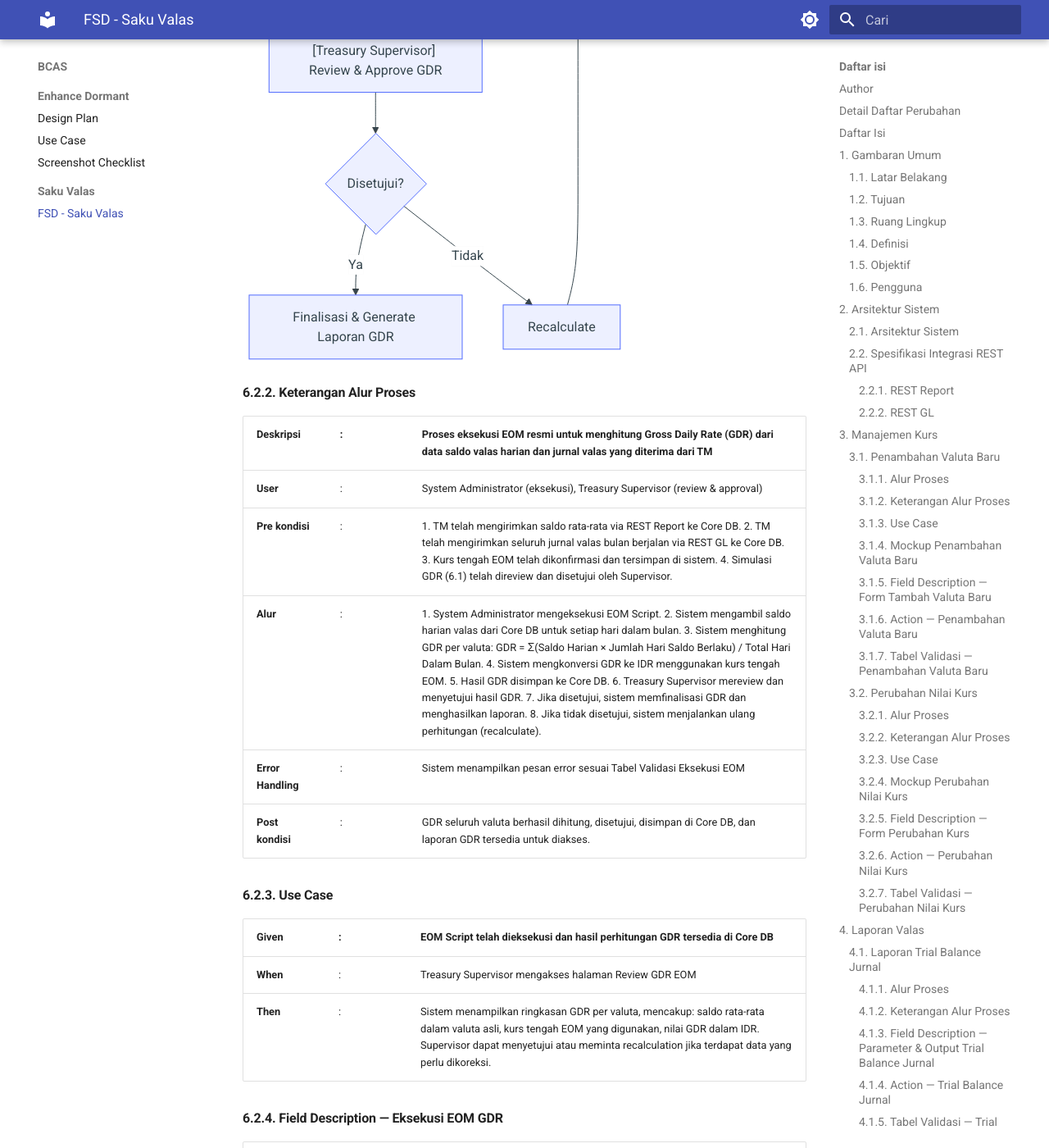
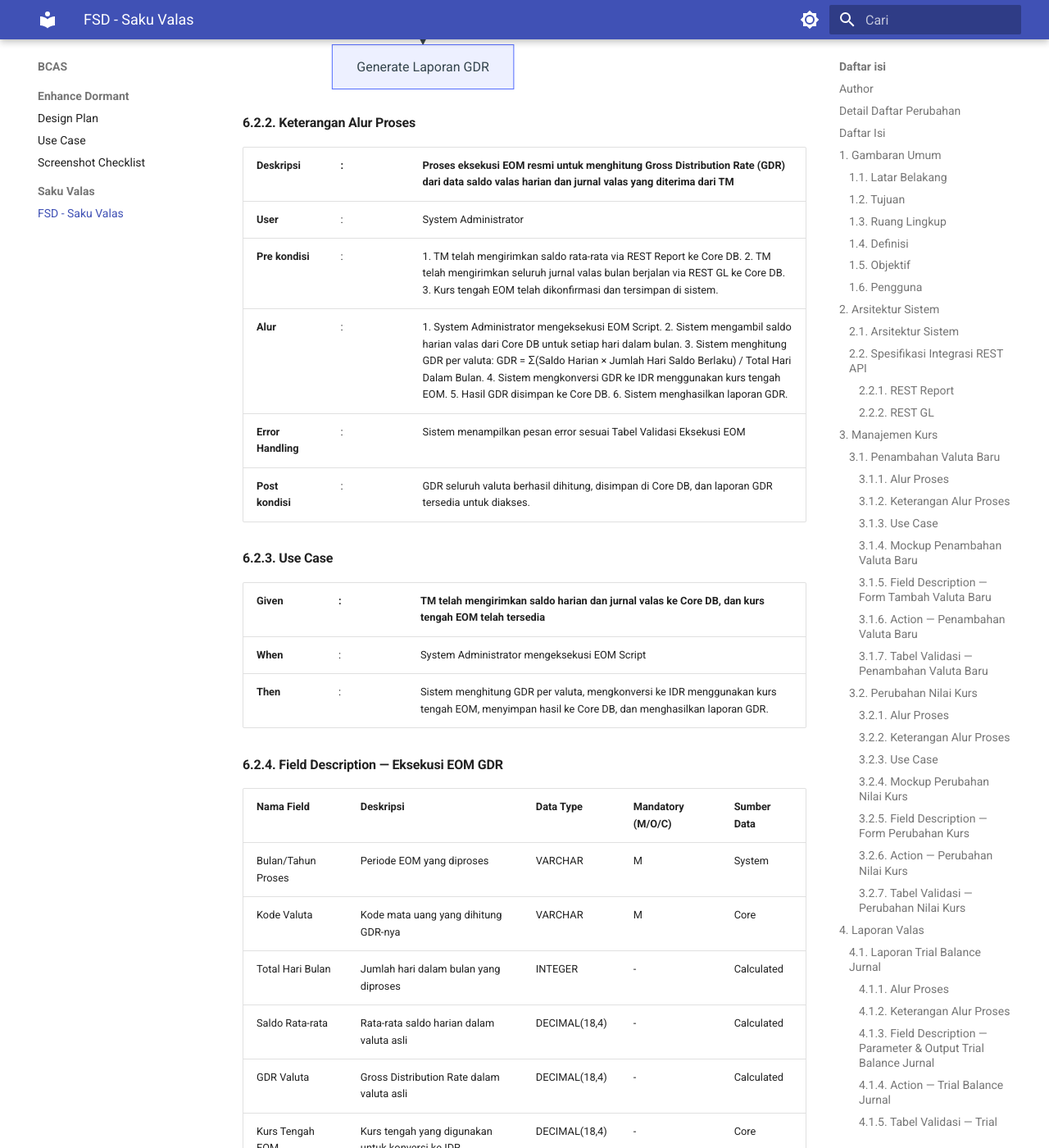
Before and after one commit to wisnu/ibank-docs, an MkDocs documentation site: the page built from docs/bcas/saku_valas/fsd_sakuvalas.md, in a window 1280 px wide and 1400 px high, scrolled down 30353 px. Shown: the whole window at 82% size. Built offline with MkDocs 1.6.1 and Material for MkDocs 9.7.7, drawn with Linux system fonts in a browser that asks for light colours; some of the changed text lies outside the part shown.

Commit message:
docs: update terminology from "Gross Daily Rate" to "Gross Distribution Rate" and refine EOM process descriptions in FSD Saku Valas

````diff
--- a/docs/bcas/saku_valas/fsd_sakuvalas.md
+++ b/docs/bcas/saku_valas/fsd_sakuvalas.md
@@ -71,7 +71,7 @@ Ruko Surapati Core C-7 Bandung
 
 ### 1.1. Latar Belakang
 
-Dalam rangka mendukung pertumbuhan layanan perbankan syariah berbasis valuta asing, BCA Syariah (BCAS) menggunakan **Tought Machine (TM)** sebagai sistem utama yang menjalankan fitur Saku Valas. Pengembangan ini mencakup penguatan integrasi antara TM dengan sistem Core Banking BCAS (CBS), sehingga data jurnal valas serta saldo harian dan saldo rata-rata valas yang dihasilkan TM dapat diterima, diolah, dan dilaporkan secara akurat di sisi Core Banking. Cakupan pengembangan meliputi pengelolaan kurs valuta asing, penyediaan laporan valas yang komprehensif, verifikasi saldo buku besar (LBV), serta proses End of Month (EOM) untuk penghitungan Gross Daily Rate (GDR). Pengembangan ini bertujuan untuk meningkatkan efisiensi operasional, akurasi data valas, serta kepatuhan terhadap regulasi pelaporan keuangan yang berlaku.
+Dalam rangka mendukung pertumbuhan layanan perbankan syariah berbasis valuta asing, BCA Syariah (BCAS) menggunakan **Tought Machine (TM)** sebagai sistem utama yang menjalankan fitur Saku Valas. Pengembangan ini mencakup penguatan integrasi antara TM dengan sistem Core Banking BCAS (CBS), sehingga data jurnal valas serta saldo harian dan saldo rata-rata valas yang dihasilkan TM dapat diterima, diolah, dan dilaporkan secara akurat di sisi Core Banking. Cakupan pengembangan meliputi pengelolaan kurs valuta asing, penyediaan laporan valas yang komprehensif, verifikasi saldo buku besar (LBV), serta proses End of Month (EOM) untuk penghitungan Gross Distribution Rate (GDR). Pengembangan ini bertujuan untuk meningkatkan efisiensi operasional, akurasi data valas, serta kepatuhan terhadap regulasi pelaporan keuangan yang berlaku.
 
 ### 1.2. Tujuan
 
@@ -97,7 +97,7 @@ Berikut adalah definisi dari beberapa istilah yang ada pada proses Saku Valas:
 
 - **Valas (Valuta Asing):** Mata uang asing selain Rupiah yang digunakan dalam transaksi perbankan internasional.
 - **Kurs:** Nilai tukar suatu mata uang terhadap mata uang lainnya (umumnya terhadap IDR).
-- **GDR (Gross Daily Rate):** Nilai rata-rata kotor harian yang dihitung dari saldo valas selama periode tertentu.
+- **GDR (Gross Distribution Rate):** Nilai rata-rata kotor harian yang dihitung dari saldo valas selama periode tertentu.
 - **TM (Tought Machine):** Sistem utama (core banking) tempat fitur Saku Valas berjalan. TM mengirimkan jurnal valas, saldo harian, dan saldo rata-rata valas ke Core Banking BCAS melalui REST API.
 - **LBV (Ledger Balance Verification):** Proses verifikasi antara saldo valas yang diterima Core Banking dari TM dengan saldo yang tercatat di Core DB BCAS.
 - **EOM (End of Month):** Proses penutupan akhir bulan yang mencakup rekalkulasi saldo, GDR, dan rekonsiliasi valas.
@@ -659,7 +659,7 @@ Berikut adalah kolom output yang ditampilkan setelah proses Hitung Simulasi:
 
 | **Case** | **Result** |
 |---|---|
-| Data saldo rata-rata dari TM belum tersedia di Core DB | "Data saldo rata-rata valas belum tersedia. Pastikan TM telah mengirimkan data melalui REST Report." |
+| Data saldo rata-rata dari TM belum tersedia untuk periode berjalan | Sistem menggunakan data saldo rata-rata terakhir yang tersedia di Core DB dan menampilkan notifikasi: "Data saldo rata-rata terbaru belum tersedia. Simulasi menggunakan data terakhir per [tanggal]." |
 | Terdapat hari dalam bulan tanpa data saldo harian | "Terdapat [N] hari tanpa data saldo. Hasil simulasi mungkin tidak akurat." |
 
 ---
@@ -677,29 +677,25 @@ flowchart TD
     B --> C["Hitung GDR per Valuta\nGDR = Σ(Saldo Harian × Jumlah Hari) / Total Hari"]
     C --> D["Konversi GDR ke IDR (kurs tengah EOM)"]
     D --> E["Simpan Hasil GDR ke Core DB"]
-    E --> F["[Treasury Supervisor] Review & Approve GDR"]
-    F --> G{"Disetujui?"}
-    G -->|Ya| H["Finalisasi & Generate Laporan GDR"]
-    G -->|Tidak| I["Recalculate"]
-    I --> A
+    E --> F["Generate Laporan GDR"]
 ```
 
 #### 6.2.2. Keterangan Alur Proses
 
-| **Deskripsi** | : | Proses eksekusi EOM resmi untuk menghitung Gross Daily Rate (GDR) dari data saldo valas harian dan jurnal valas yang diterima dari TM |
+| **Deskripsi** | : | Proses eksekusi EOM resmi untuk menghitung Gross Distribution Rate (GDR) dari data saldo valas harian dan jurnal valas yang diterima dari TM |
 |---|---|---|
-| **User** | : | System Administrator (eksekusi), Treasury Supervisor (review & approval) |
-| **Pre kondisi** | : | 1. TM telah mengirimkan saldo rata-rata via REST Report ke Core DB. 2. TM telah mengirimkan seluruh jurnal valas bulan berjalan via REST GL ke Core DB. 3. Kurs tengah EOM telah dikonfirmasi dan tersimpan di sistem. 4. Simulasi GDR (6.1) telah direview dan disetujui oleh Supervisor. |
-| **Alur** | : | 1. System Administrator mengeksekusi EOM Script. 2. Sistem mengambil saldo harian valas dari Core DB untuk setiap hari dalam bulan. 3. Sistem menghitung GDR per valuta: GDR = Σ(Saldo Harian × Jumlah Hari Saldo Berlaku) / Total Hari Dalam Bulan. 4. Sistem mengkonversi GDR ke IDR menggunakan kurs tengah EOM. 5. Hasil GDR disimpan ke Core DB. 6. Treasury Supervisor mereview dan menyetujui hasil GDR. 7. Jika disetujui, sistem memfinalisasi GDR dan menghasilkan laporan. 8. Jika tidak disetujui, sistem menjalankan ulang perhitungan (recalculate). |
+| **User** | : | System Administrator |
+| **Pre kondisi** | : | 1. TM telah mengirimkan saldo rata-rata via REST Report ke Core DB. 2. TM telah mengirimkan seluruh jurnal valas bulan berjalan via REST GL ke Core DB. 3. Kurs tengah EOM telah dikonfirmasi dan tersimpan di sistem. |
+| **Alur** | : | 1. System Administrator mengeksekusi EOM Script. 2. Sistem mengambil saldo harian valas dari Core DB untuk setiap hari dalam bulan. 3. Sistem menghitung GDR per valuta: GDR = Σ(Saldo Harian × Jumlah Hari Saldo Berlaku) / Total Hari Dalam Bulan. 4. Sistem mengkonversi GDR ke IDR menggunakan kurs tengah EOM. 5. Hasil GDR disimpan ke Core DB. 6. Sistem menghasilkan laporan GDR. |
 | **Error Handling** | : | Sistem menampilkan pesan error sesuai Tabel Validasi Eksekusi EOM |
-| **Post kondisi** | : | GDR seluruh valuta berhasil dihitung, disetujui, disimpan di Core DB, dan laporan GDR tersedia untuk diakses. |
+| **Post kondisi** | : | GDR seluruh valuta berhasil dihitung, disimpan di Core DB, dan laporan GDR tersedia untuk diakses. |
 
 #### 6.2.3. Use Case
 
-| **Given** | : | EOM Script telah dieksekusi dan hasil perhitungan GDR tersedia di Core DB |
+| **Given** | : | TM telah mengirimkan saldo harian dan jurnal valas ke Core DB, dan kurs tengah EOM telah tersedia |
 |---|---|---|
-| **When** | : | Treasury Supervisor mengakses halaman Review GDR EOM |
-| **Then** | : | Sistem menampilkan ringkasan GDR per valuta, mencakup: saldo rata-rata dalam valuta asli, kurs tengah EOM yang digunakan, nilai GDR dalam IDR. Supervisor dapat menyetujui atau meminta recalculation jika terdapat data yang perlu dikoreksi. |
+| **When** | : | System Administrator mengeksekusi EOM Script |
+| **Then** | : | Sistem menghitung GDR per valuta, mengkonversi ke IDR menggunakan kurs tengah EOM, menyimpan hasil ke Core DB, dan menghasilkan laporan GDR. |
 
 #### 6.2.4. Field Description — Eksekusi EOM GDR
 
@@ -709,19 +705,15 @@ flowchart TD
 | Kode Valuta | Kode mata uang yang dihitung GDR-nya | VARCHAR | M | Core |
 | Total Hari Bulan | Jumlah hari dalam bulan yang diproses | INTEGER | - | Calculated |
 | Saldo Rata-rata | Rata-rata saldo harian dalam valuta asli | DECIMAL(18,4) | - | Calculated |
-| GDR Valuta | Gross Daily Rate dalam valuta asli | DECIMAL(18,4) | - | Calculated |
+| GDR Valuta | Gross Distribution Rate dalam valuta asli | DECIMAL(18,4) | - | Calculated |
 | Kurs Tengah EOM | Kurs tengah yang digunakan untuk konversi ke IDR | DECIMAL(18,4) | - | Core |
 | GDR IDR | Nilai GDR setelah dikonversi ke IDR | DECIMAL(18,4) | - | Calculated |
-| Status Approval | Status persetujuan Supervisor | VARCHAR | - | System |
 
 #### 6.2.5. Action — Eksekusi EOM GDR
 
 | **Action** | **Output** | **Keterangan** |
 |---|---|---|
-| Run EOM GDR | Sistem mengeksekusi perhitungan GDR seluruh valuta untuk periode EOM | Hanya dapat dijalankan oleh System Administrator |
-| Review GDR | Sistem menampilkan detail hasil GDR per valuta | Tersedia setelah proses Run EOM selesai |
-| Approve GDR | Hasil GDR difinalisasi dan laporan GDR dihasilkan | Hanya Treasury Supervisor |
-| Recalculate | Sistem menjalankan ulang perhitungan GDR | Digunakan jika terdapat koreksi data saldo harian |
+| Run EOM GDR | Sistem mengeksekusi perhitungan GDR seluruh valuta untuk periode EOM, menyimpan hasil, dan menghasilkan laporan GDR | Hanya dapat dijalankan oleh System Administrator |
 | Export Laporan GDR | File Excel berisi hasil GDR EOM terunduh | - |
 
 #### 6.2.6. Tabel Validasi — Eksekusi EOM GDR
@@ -732,7 +724,7 @@ flowchart TD
 | Data jurnal valas dari TM (REST GL) belum lengkap | "Jurnal valas dari TM untuk periode [bulan/tahun] belum lengkap. Harap konfirmasi dengan TM." |
 | Terdapat hari dalam bulan yang tidak memiliki data saldo | "Terdapat [N] hari tanpa data saldo pada bulan [bulan/tahun]. Proses GDR tidak dapat dilanjutkan." |
 | Kurs tengah EOM belum tersedia | "Kurs tengah EOM untuk periode [bulan/tahun] belum dikonfirmasi. Harap input kurs tengah EOM sebelum eksekusi." |
-| Proses EOM GDR sudah pernah di-approve pada periode yang sama | "GDR periode [bulan/tahun] sudah difinalisasi dan tidak dapat diubah. Hubungi administrator untuk pembatalan." |
+| Proses EOM GDR sudah pernah dieksekusi pada periode yang sama | "GDR periode [bulan/tahun] sudah diproses dan tidak dapat dijalankan ulang. Hubungi administrator untuk pembatalan." |
 | Script EOM timeout atau error database | "Proses EOM GDR gagal karena kesalahan sistem. Kode Error: [kode]. Hubungi administrator." |
 
 ---
````
